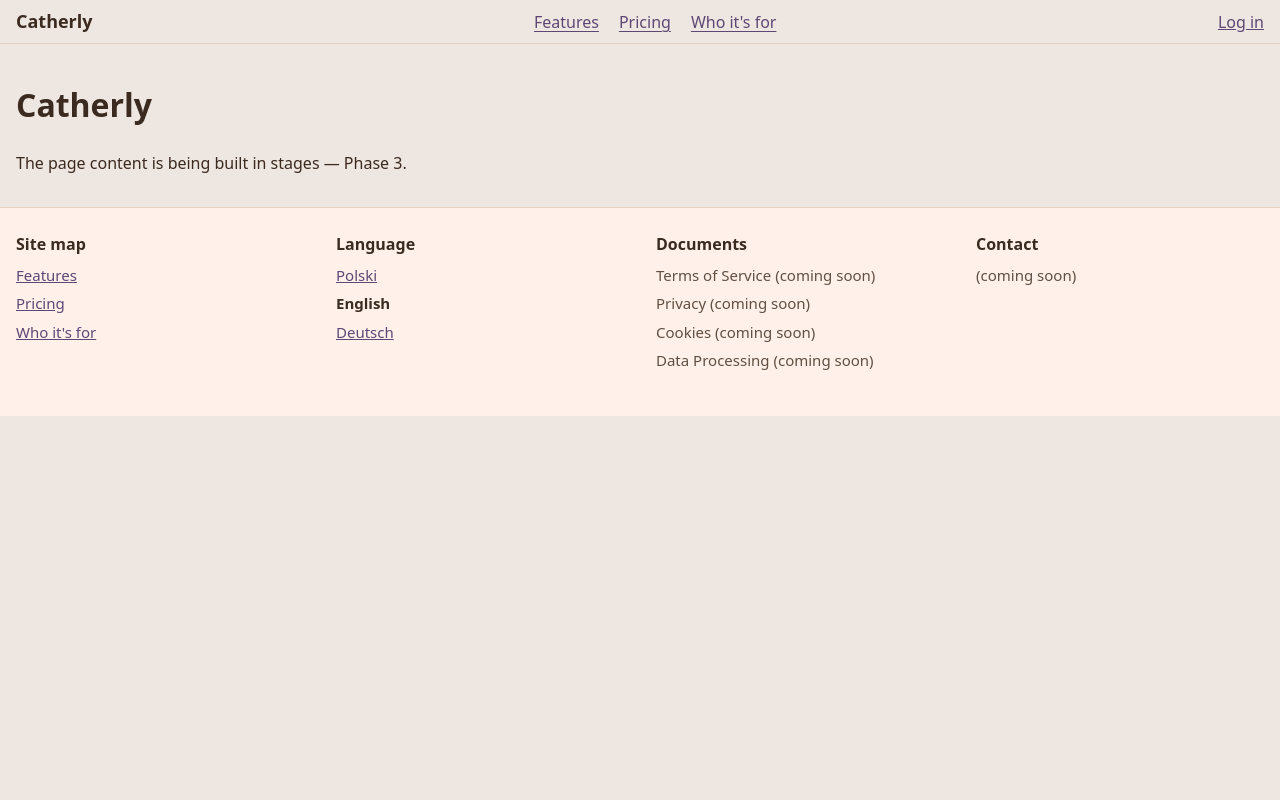
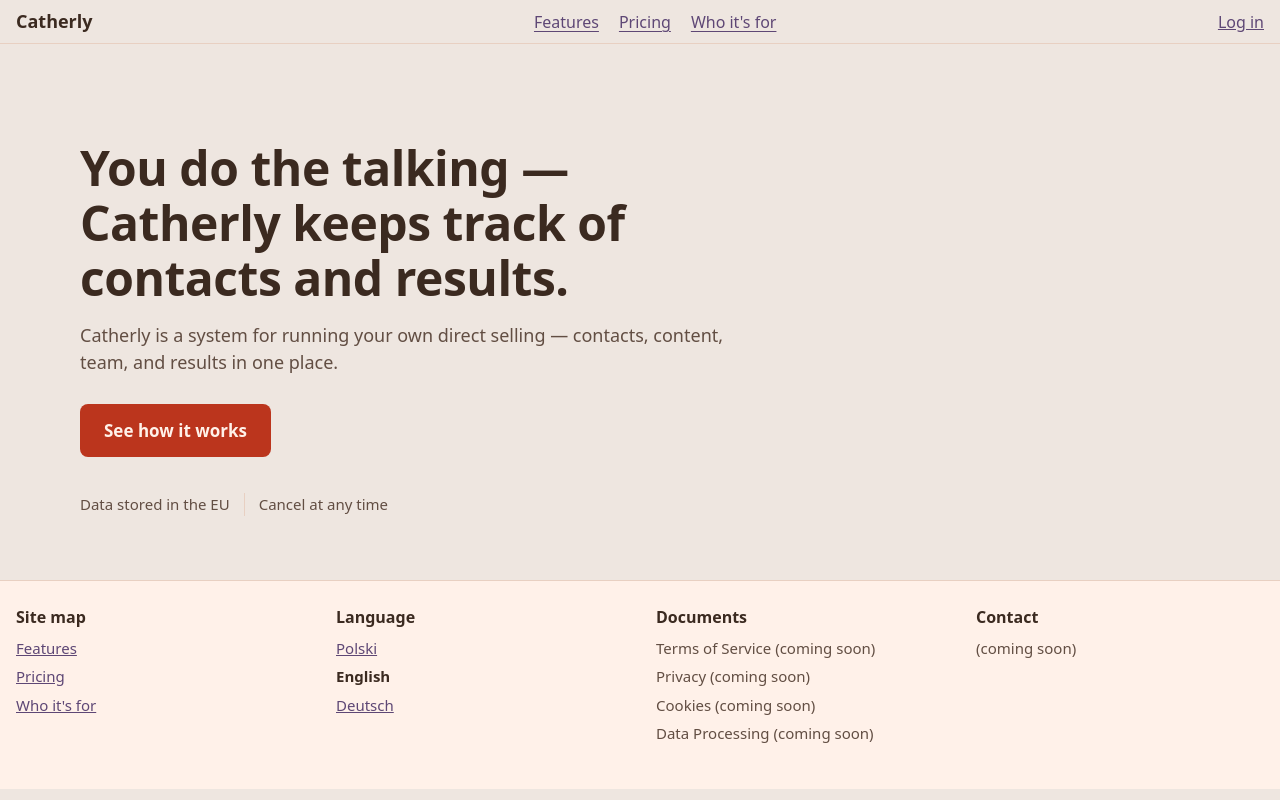
Before and after one commit to sylwesterzabski-pixel/catherly-www, a Next.js app: page /en in a window 1280 px wide. Built offline with nearby package versions, Linux system fonts and the light colour scheme.

Commit message:
Faza 3 Etap C: implementacja K2 hero + K9 pasek potwierdzeń (LCP = tekst H1; testy parytetu, hover roli, przełączenia K9, no-JS)

```diff
--- a/src/app/[locale]/page.tsx
+++ b/src/app/[locale]/page.tsx
@@ -1,15 +1,17 @@
-import { getTranslations, setRequestLocale } from "next-intl/server";
+import { setRequestLocale } from "next-intl/server";
 
+import { Hero } from "@/components/Hero";
 import { Nawigacja } from "@/components/Nawigacja";
 import { routing } from "@/i18n/routing";
 import type { Locale } from "@/i18n/sciezki";
 
 /**
- * Strona główna (/, /en, /de) — placeholder treści (main#tresc).
- * Prerenderowana statycznie (generateStaticParams — bramka No-JS).
- * Nawigacja renderowana przez stronę z jej ścieżką ("/") — aria-current
- * wyznaczany serwerowo, bez JS. Nieznane ścieżki obsługuje segment
- * [...sciezka] (zawsze 404 przez granicę not-found w [locale]).
+ * Strona główna (/, /en, /de) — hero K2 (main#tresc; jedyny h1 strony
+ * = element LCP). Prerenderowana statycznie (generateStaticParams —
+ * bramka No-JS). Nawigacja renderowana przez stronę z jej ścieżką ("/")
+ * — aria-current wyznaczany serwerowo, bez JS. Nieznane ścieżki
+ * obsługuje segment [...sciezka] (zawsze 404 przez granicę not-found
+ * w [locale]). Kolejne sekcje (S3–S13) wchodzą etapami C–E.
  */
 export function generateStaticParams() {
   return routing.locales.map((locale) => ({ locale }));
@@ -22,14 +24,12 @@
 export default async function StronaGlowna({ params }: Props) {
   const { locale } = await params;
   setRequestLocale(locale);
-  const t = await getTranslations("StronaGlowna");
 
   return (
     <>
       <Nawigacja locale={locale as Locale} biezacaSciezka="/" />
       <main id="tresc">
-        <h1>Catherly</h1>
-        <p>{t("szkielet")}</p>
+        <Hero locale={locale as Locale} />
       </main>
     </>
   );
--- /dev/null
+++ b/src/components/Hero.module.css
@@ -0,0 +1,64 @@
+/* K2 — CSS wg HF docs/faza-3/hf/k2-hero.html (po panelu 2026-08-10).
+   Kolory wyłącznie var(--…); wymiary rem/ch (wyjątek: 5vw w clamp —
+   fluid type, brak alternatywy w CSS; odnotowane w handoffie).
+   Element LCP = tekst H1; typografia system-ui (ADR-026). */
+
+.hero {
+  padding: 3rem 1rem 2rem;
+}
+
+.wnetrze {
+  max-width: 70rem;
+  margin-inline: auto;
+}
+
+.naglowek {
+  font-size: clamp(1.75rem, 5vw + 1rem, 3rem);
+  line-height: 1.15;
+  letter-spacing: -0.01em;
+  margin: 0 0 1rem;
+  /* Panel K2: 22ch = 3 linie H1 we wszystkich językach na desktopie
+     (18ch dawało EN/DE 4 linie wobec „2–3" z wireframe'u). */
+  max-width: 22ch;
+  text-wrap: balance;
+}
+
+.podtytul {
+  color: var(--kolor-rola-tekst-drugorzedny);
+  font-size: 1.125rem;
+  max-width: var(--wymiar-miara-akapitu);
+  margin: 0 0 1.75rem;
+}
+
+.cta {
+  display: inline-block;
+  background: var(--kolor-rola-interakcja);
+  color: var(--kolor-rola-tekst-na-interakcji);
+  text-decoration: none;
+  font-weight: 600;
+  font-size: 1.0625rem;
+  padding: 0.875rem 1.5rem;
+  border-radius: 0.5rem;
+}
+
+.cta:hover,
+.cta:active {
+  /* Para 7,02:1 — komentarz przy roli w tokenach (panel K2). */
+  background: var(--kolor-rola-interakcja-aktywna);
+}
+
+.potwierdzenia {
+  margin-block-start: 2.25rem;
+}
+
+@media (min-width: 48rem) {
+  .hero {
+    padding-block: 5rem 3rem;
+  }
+
+  .kolumny {
+    display: grid;
+    grid-template-columns: 3fr 2fr; /* tekst ~60% | spokojna przestrzeń */
+    gap: 2rem;
+  }
+}
--- /dev/null
+++ b/src/components/Hero.tsx
@@ -0,0 +1,46 @@
+import { useTranslations } from "next-intl";
+
+import { adresWJezyku, type Locale } from "@/i18n/sciezki";
+
+import { PasekPotwierdzen } from "./PasekPotwierdzen";
+import styles from "./Hero.module.css";
+
+type Props = {
+  locale: Locale;
+};
+
+/**
+ * K2 — hero strony głównej (markup wg HF docs/faza-3/hf/k2-hero.html,
+ * po panelu 2026-08-10 — werdykt przyjęty przez właściciela).
+ * Element LCP = tekst H1 (jedyny h1 strony); zero obrazu nad foldem,
+ * zero JS, system-ui (ADR-026 — data ważności: etap F).
+ * CTA → /funkcje per locale (ADR-023 — zero obietnicy rejestracji);
+ * pary kontrastowe CTA udokumentowane przy rolach w tokenach.
+ * Prawa kolumna desktopu celowo pusta — obraz wejdzie pipeline'em
+ * obrazów w etapie D (Playwright, poza foldem LCP).
+ */
+export function Hero({ locale }: Props) {
+  const t = useTranslations("Hero");
+  return (
+    <section className={styles.hero} aria-labelledby="hero-h1">
+      <div className={styles.wnetrze}>
+        <div className={styles.kolumny}>
+          <div>
+            <h1 id="hero-h1" className={styles.naglowek}>
+              {t("naglowek")}
+            </h1>
+            <p className={styles.podtytul}>{t("podtytul")}</p>
+            <a className={styles.cta} href={adresWJezyku(locale, "/funkcje")}>
+              {t("cta")}
+            </a>
+            <PasekPotwierdzen
+              pozycje={[t("potwierdzenieUE"), t("potwierdzenieRezygnacja")]}
+              klasa={styles.potwierdzenia}
+            />
+          </div>
+          <div aria-hidden="true" />
+        </div>
+      </div>
+    </section>
+  );
+}
--- /dev/null
+++ b/src/components/PasekPotwierdzen.module.css
@@ -0,0 +1,36 @@
+/* K9 — CSS wg HF docs/faza-3/hf/k2-hero.html (po panelu 2026-08-10).
+   Kolory wyłącznie var(--…); wymiary rem — zero px.
+   Poniżej 48rem: pion BEZ separatorów (decyzja właściciela po panelu —
+   zawinięcie poziome w PL dawało osieroconą kreskę); separator
+   rola-kreska tylko w układzie poziomym od 48rem. */
+
+.pasek {
+  list-style: none;
+  display: flex;
+  flex-direction: column;
+  gap: 0.5rem;
+  margin: 0;
+  padding: 0;
+  color: var(--kolor-rola-tekst-drugorzedny);
+  font-size: 0.9375rem;
+}
+
+@media (min-width: 48rem) {
+  .pasek {
+    flex-direction: row;
+    flex-wrap: wrap;
+    gap: 0.5rem 0;
+  }
+
+  .pasek li {
+    padding-inline: 0.875rem;
+  }
+
+  .pasek li:first-child {
+    padding-inline-start: 0;
+  }
+
+  .pasek li + li {
+    border-inline-start: 0.0625rem solid var(--kolor-rola-kreska);
+  }
+}
--- /dev/null
+++ b/src/components/PasekPotwierdzen.tsx
@@ -0,0 +1,28 @@
+import styles from "./PasekPotwierdzen.module.css";
+
+type Props = {
+  /** Krótkie frazy potwierdzeń — treść przychodzi z messages
+   *  (źródło: content/naglowek.md); komponent nie zna treści. */
+  pozycje: readonly string[];
+  /** Klasa kontekstu użycia (np. odstęp w hero) — K9 jest reużywany
+   *  (/cennik w etapie E), więc odstępy należą do miejsca użycia. */
+  klasa?: string;
+};
+
+/**
+ * K9 — pasek potwierdzeń (markup wg HF docs/faza-3/hf/k2-hero.html,
+ * po panelu 2026-08-10). role="list" jawnie: Safari/VoiceOver zdejmuje
+ * semantykę listy przy list-style: none. Zero JS.
+ */
+export function PasekPotwierdzen({ pozycje, klasa }: Props) {
+  return (
+    <ul
+      role="list"
+      className={klasa === undefined ? styles.pasek : `${styles.pasek} ${klasa}`}
+    >
+      {pozycje.map((pozycja) => (
+        <li key={pozycja}>{pozycja}</li>
+      ))}
+    </ul>
+  );
+}
--- a/src/i18n/messages/de.json
+++ b/src/i18n/messages/de.json
@@ -19,8 +19,12 @@
     "kontakt": "Kontakt",
     "wkrotce": "(folgt in Kürze)"
   },
-  "StronaGlowna": {
-    "szkielet": "Die Inhalte der Seite entstehen in Etappen — Phase 3."
+  "Hero": {
+    "naglowek": "Du sprichst mit Menschen – Catherly führt deine Kontakte und Ergebnisse.",
+    "podtytul": "Catherly ist ein System für deinen eigenen Direktvertrieb – Kontakte, Inhalte, Team und Ergebnisse an einem Ort.",
+    "cta": "Sieh dir an, wie es funktioniert",
+    "potwierdzenieUE": "Daten in der EU gespeichert",
+    "potwierdzenieRezygnacja": "Kündigung jederzeit"
   },
   "StronaWBudowie": {
     "tresc": "Diese Seite entsteht gerade."
--- a/src/i18n/messages/en.json
+++ b/src/i18n/messages/en.json
@@ -19,8 +19,12 @@
     "kontakt": "Contact",
     "wkrotce": "(coming soon)"
   },
-  "StronaGlowna": {
-    "szkielet": "The page content is being built in stages — Phase 3."
+  "Hero": {
+    "naglowek": "You do the talking — Catherly keeps track of contacts and results.",
+    "podtytul": "Catherly is a system for running your own direct selling — contacts, content, team, and results in one place.",
+    "cta": "See how it works",
+    "potwierdzenieUE": "Data stored in the EU",
+    "potwierdzenieRezygnacja": "Cancel at any time"
   },
   "StronaWBudowie": {
     "tresc": "This page is being built."
--- a/src/i18n/messages/pl.json
+++ b/src/i18n/messages/pl.json
@@ -19,8 +19,12 @@
     "kontakt": "Kontakt",
     "wkrotce": "(wkrótce)"
   },
-  "StronaGlowna": {
-    "szkielet": "Treść strony powstaje etapami — Faza 3."
+  "Hero": {
+    "naglowek": "Rozmawiasz z ludźmi — Catherly prowadzi kontakty i wyniki.",
+    "podtytul": "Catherly to system do własnej sprzedaży bezpośredniej — kontakty, treści, zespół i wyniki w jednym miejscu.",
+    "cta": "Sprawdź, jak działa",
+    "potwierdzenieUE": "Dane przechowywane w UE",
+    "potwierdzenieRezygnacja": "Rezygnacja w każdej chwili"
   },
   "StronaWBudowie": {
     "tresc": "Ta strona powstaje."
```
Also changed, not shown: 2 other files (tests, documents, lock files or other folders).
